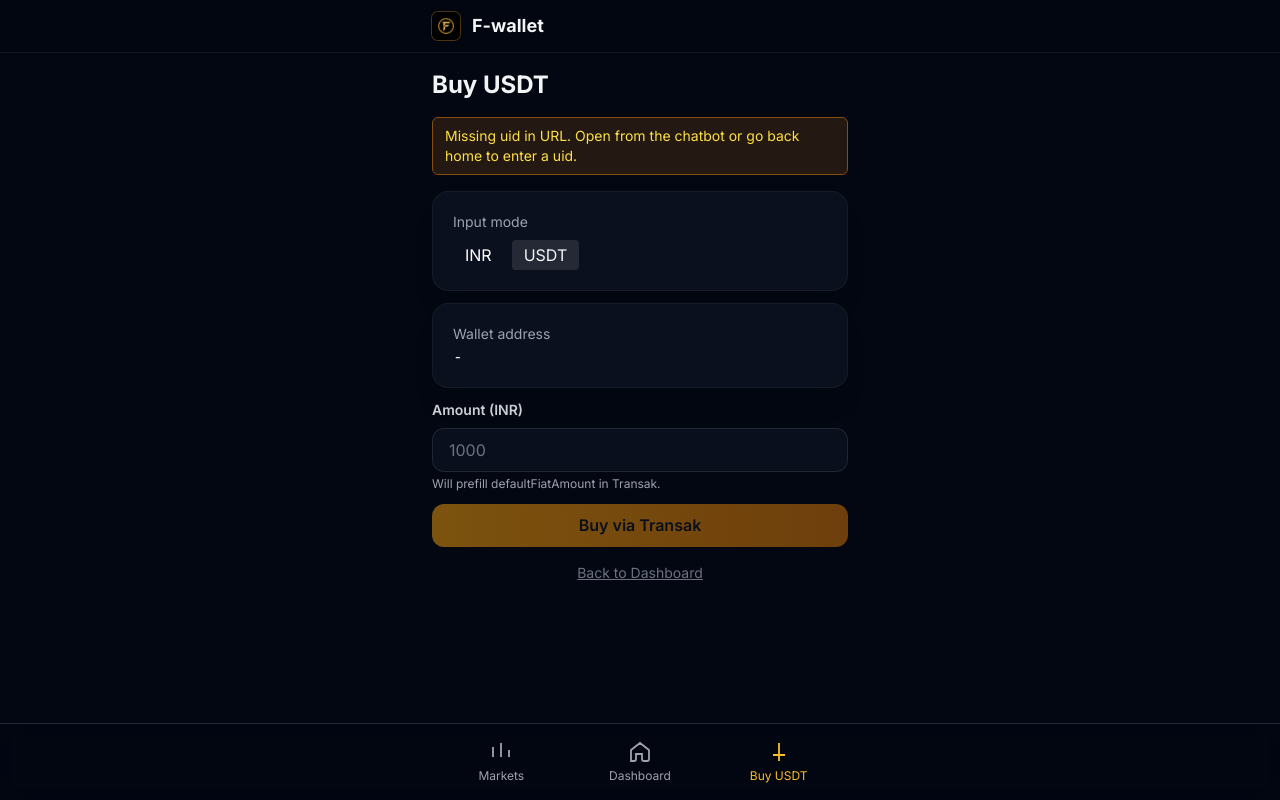
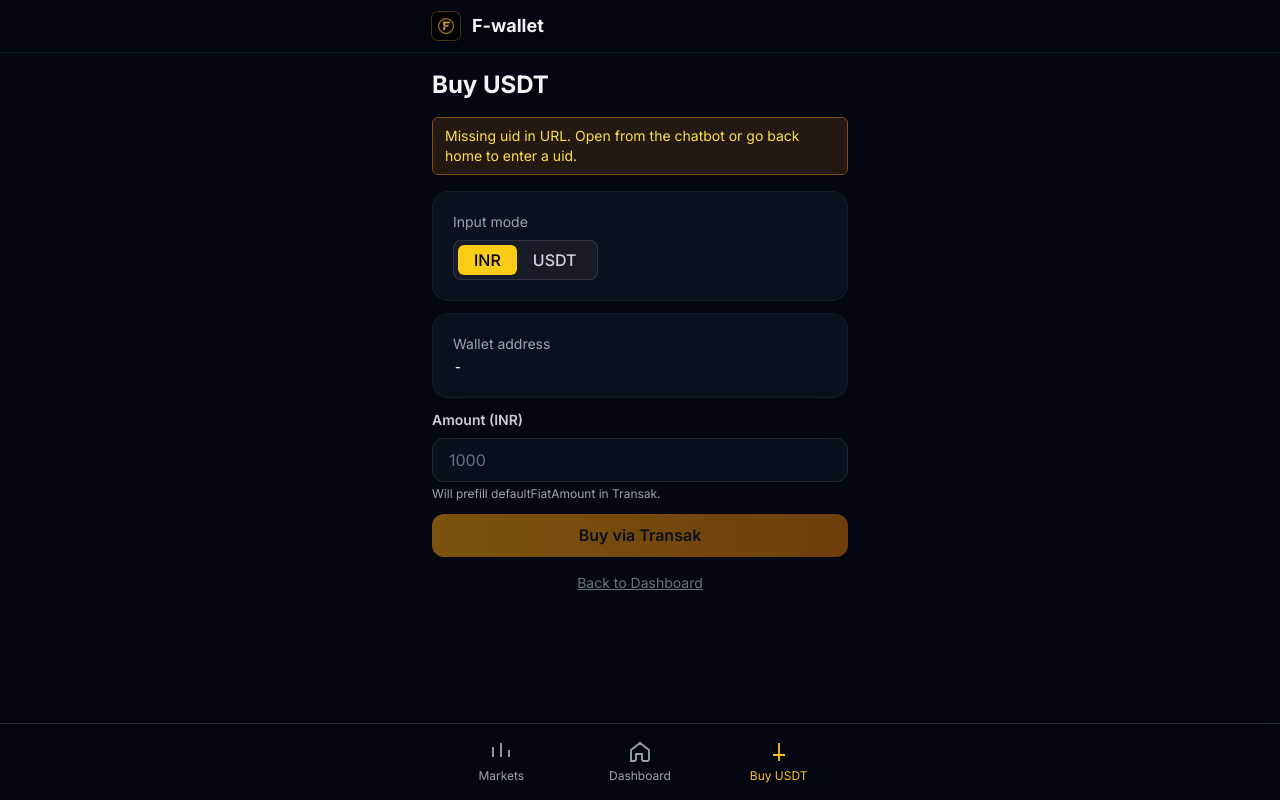
Before and after one commit to xbaonx/cr-mess, a Next.js app: page /buy-usdt in a window 1280 px wide. Built offline with nearby package versions, Linux system fonts and the light colour scheme; no server answers.

Commit message:
ux(buy): improve mode toggle visual states (clear active/inactive styles)

```diff
--- a/pages/buy-usdt.tsx
+++ b/pages/buy-usdt.tsx
@@ -73,9 +73,31 @@ function BuyUSDTPage() {
       <form onSubmit={handleBuy} className="space-y-3">
         <div className="card space-y-2">
           <div className="text-sm text-gray-400">Input mode</div>
-          <div className="flex gap-2">
-            <button type="button" onClick={() => setMode('INR')} className={`px-3 py-1.5 rounded ${mode==='INR'?'bg-primary text-white':'bg-white/10 hover:bg-white/20'}`}>INR</button>
-            <button type="button" onClick={() => setMode('USDT')} className={`px-3 py-1.5 rounded ${mode==='USDT'?'bg-primary text-white':'bg-white/10 hover:bg-white/20'}`}>USDT</button>
+          <div className="inline-flex items-center rounded-lg bg-white/5 p-1 border border-white/10">
+            <button
+              type="button"
+              aria-pressed={mode==='INR'}
+              onClick={() => setMode('INR')}
+              className={`px-4 py-1.5 rounded-md transition font-medium focus:outline-none focus:ring-2 focus:ring-yellow-400/60 ${
+                mode==='INR'
+                  ? 'bg-yellow-400 text-black shadow-sm'
+                  : 'text-gray-300 hover:text-white hover:bg-white/10'
+              }`}
+            >
+              INR
+            </button>
+            <button
+              type="button"
+              aria-pressed={mode==='USDT'}
+              onClick={() => setMode('USDT')}
+              className={`px-4 py-1.5 rounded-md transition font-medium focus:outline-none focus:ring-2 focus:ring-yellow-400/60 ${
+                mode==='USDT'
+                  ? 'bg-yellow-400 text-black shadow-sm'
+                  : 'text-gray-300 hover:text-white hover:bg-white/10'
+              }`}
+            >
+              USDT
+            </button>
           </div>
         </div>
         <div className="card space-y-1">
```
